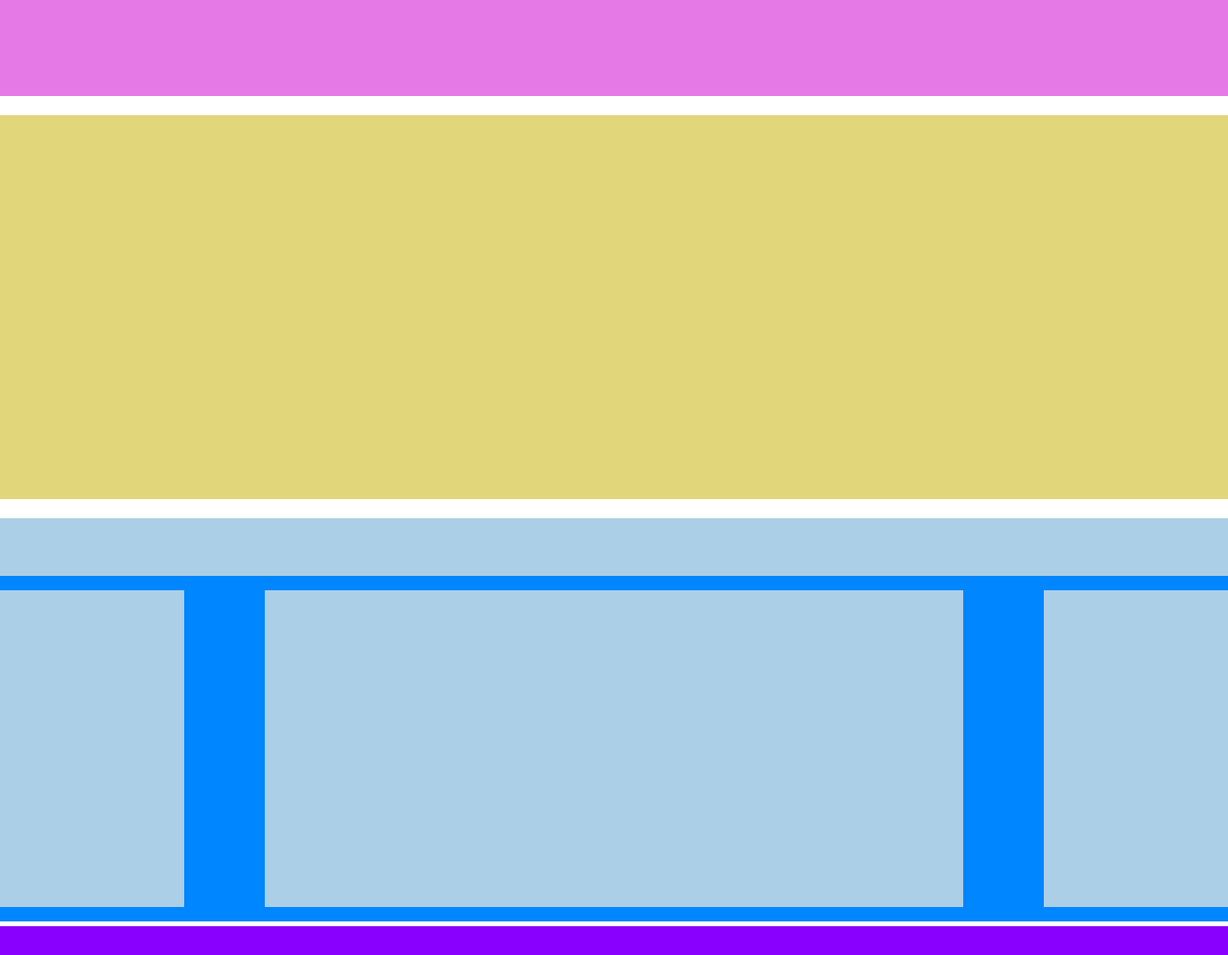
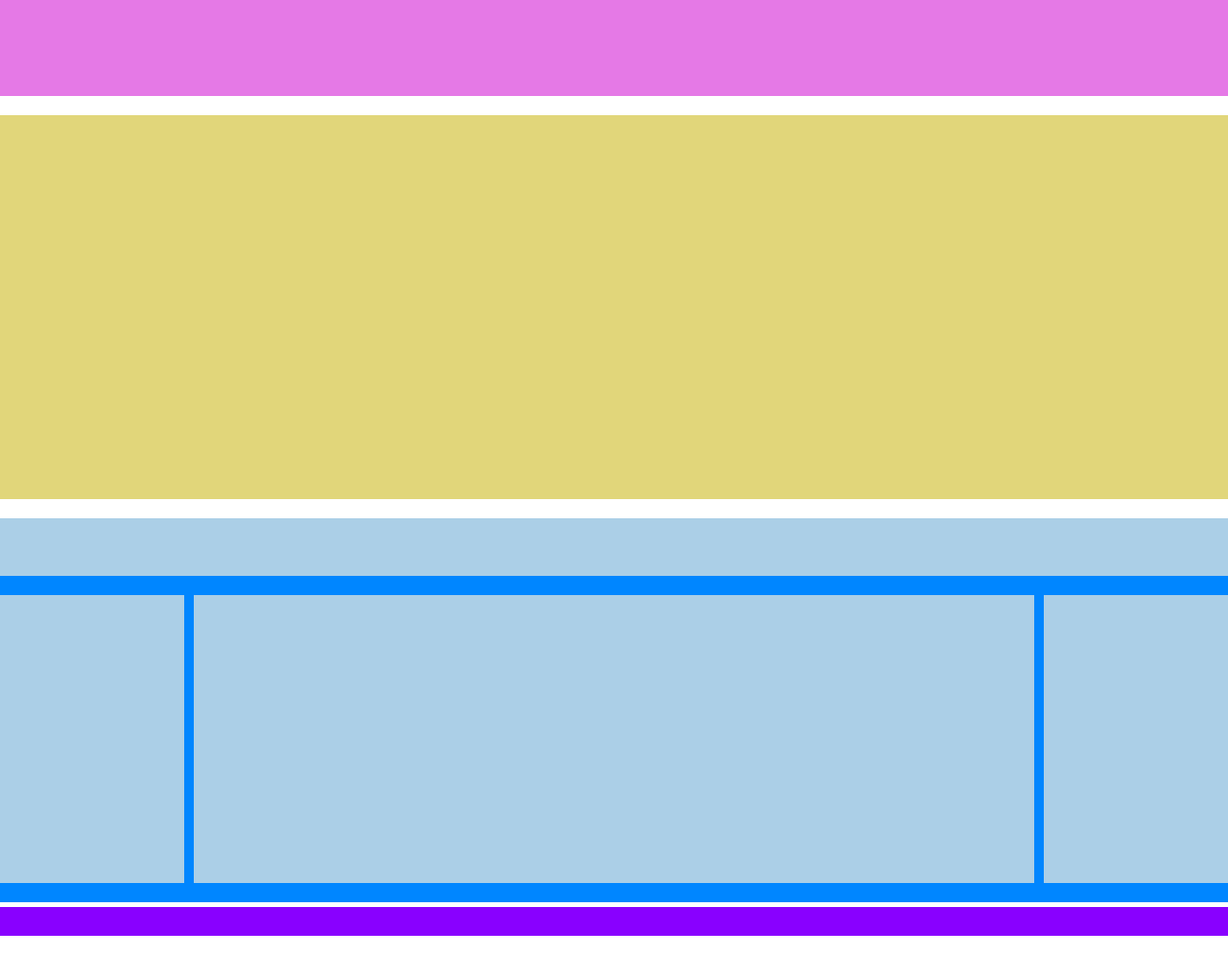
Before and after one commit to moretti-matteo/htmlcss-struttura-wp, a plain HTML site: page index.html in a window 1280 px wide. Shown: the whole page at 96% size. Drawn offline with Linux system fonts and the light colour scheme.

Commit message:
modifiche float

```diff
--- a/style/style.css
+++ b/style/style.css
@@ -6,7 +6,6 @@
 
 .container{
     width: 1280px;
-    height: auto;
     margin:auto;
 }
 
@@ -30,14 +29,12 @@ main{
 }
 
 .sec-2{
-    height: 420px;
     background: #0086ff;
-    margin-bottom:5px;
+    margin: auto;
 }
 
 .head-sec-2{
     height: 60px;
-    margin:10px auto;
     background: #abcfe7;
 }
 
@@ -51,28 +48,34 @@ main{
 
 .col{
     background-color:#abcfe7;
-    min-height: 330px;
+    min-height: 300px;
+    margin: 20px auto 20px auto;
+
 }
 
-.col-left,.col-right{
+.col-left{
+    margin-right: 10px;
     float:left;
     width:15%;
-    max-width: 20%;
 }
 
 .col-center{
-    margin:0 84px;
     float:left;
-    width: calc(60% - 40px);
+    width: calc(70% - 20px);
+}
 
+.col-right{
+    float:left;
+    width: 15%;
+    margin-left:10px;
 }
 
 .container-float{
-    margin: 15px auto;
 }
 
 footer{
     background: #8900ff;
     height: 30px;
     width: 100%;
+    margin-top:5px;
 }
```
